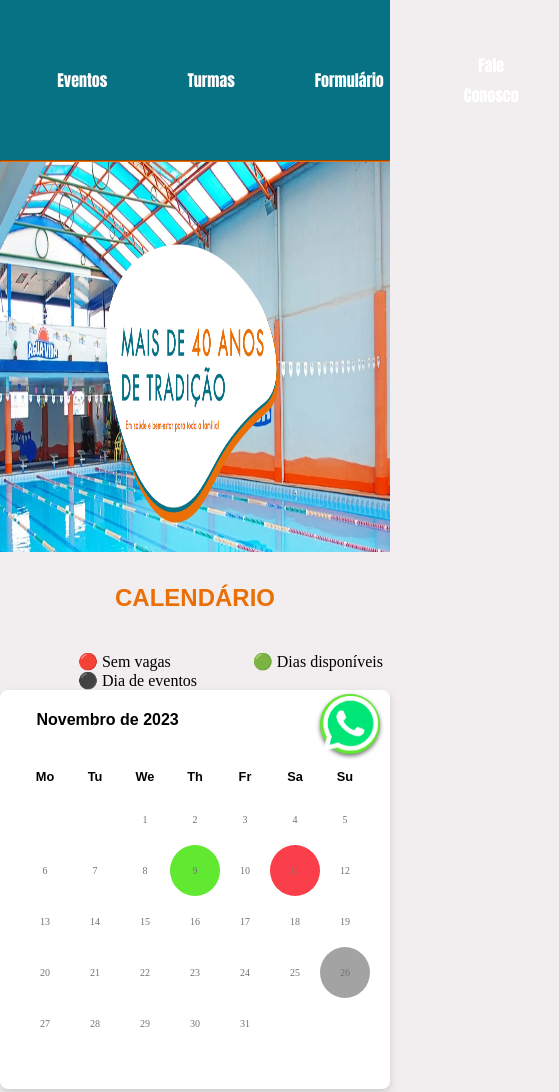
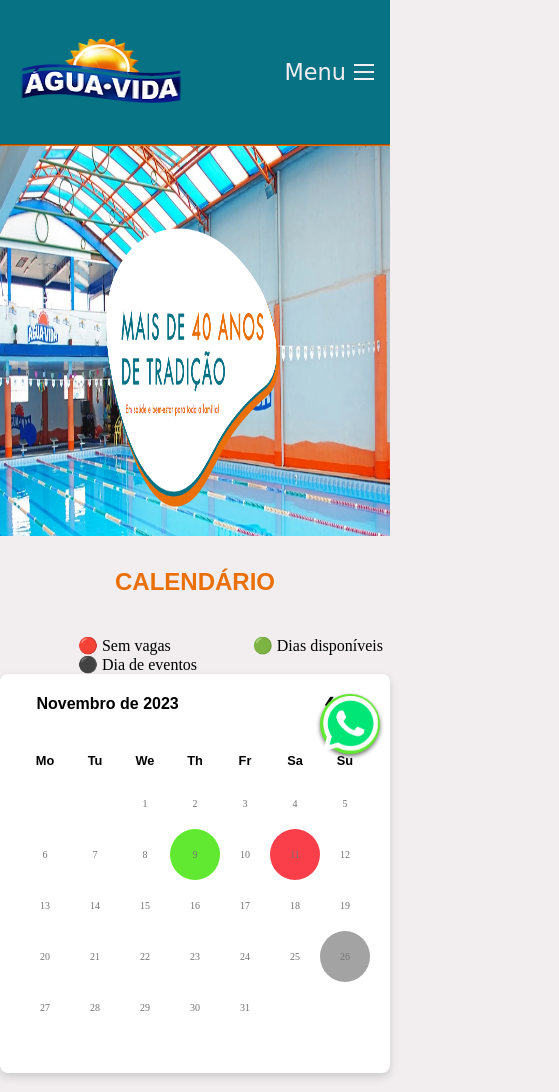
Before and after one commit to Milenaaraujoa/CPIprojetofinal, a plain HTML site: page index.html in a window 390 px wide. Shown: the top 1092 px of the page, 559 px wide, since content can reach past the window. Drawn offline with Linux system fonts and the light colour scheme; a web font is replaced by a local one.

Commit message:
Arrumando menu

```diff
--- a/estilo.css
+++ b/estilo.css
@@ -6,7 +6,7 @@
     src: local('Futura LT Regular'), url('FuturaLT.woff') format('woff');
     }
 
-* {
+*, ul {
     box-sizing: border-box;
     margin: 0;
     padding: 0;
@@ -18,55 +18,63 @@ body {
            overflow-x: hidden;
         }
 
+
+        header{
+            display: flex;
+            align-items: center;
+            justify-content: center;
+            background-color:  #087285;
+            padding: 1rem;
+            height: 9rem;
+        }
         /*menu*/
-.cabecalho {
-    display: inline-flex;
-    flex-direction: row;
-    align-items: center;
-    justify-content: right;
-    background-color: #087285;
-    padding: 10px;
-    width: 100%;
-    height: 80px;
-    justify-content: center;
+
+.imgtexto{
+    width: 200px;
+    height: 67px;
+    margin-right: 100px;
 }
 
-.imgtexto{
-    width: 10%;
-    height: 50px;
-    margin-left: 20px;
-    padding-right: 50px;
+.menu {
+    list-style: none;
+    display: flex;
+    gap: 0.5rem;
 }
-
-.a-menu {
-    display: flex;
-    font: 1.2rem 'Anton', sans-serif;
-    text-decoration: none;
-    line-height: 20px;
+.menu a {
+    display: block;
+    font: 1.4rem 'Anton', sans-serif;
+    padding: 1.5rem;
+    border-radius: 0.5rem;
     text-align: center;
     padding: 40px;
+    text-decoration: none;
 
 }
 
 /* cor para quando o link for clicado */
-.a-menu:visited,
-.a-menu:link {
+.menu a:visited,
+.menu a:link {
     color: #FFF;
 }
 
 /* cor para quando passar o mouse sobre o link */
-.a-menu:hover,
-.a-menu:active {
+.menu a:hover,
+.menu a:active {
     color: #EA6F07;
+}
+
+.label-menu, .checkbox{
+    display: none;
 }
 
 hr{
     border-color: #EA6F07;
+    width: 100%;
 }
 
 /*banner*/
 
-header img{
+main img{
     width: 100%;
     height: auto;
     margin-bottom: 2%;
@@ -419,37 +427,72 @@ input[type="reset"]{
 
 @media screen and (max-width: 768px) {
 
-    .cabecalho {
-        display: flex;
-        align-items: center;
-        justify-content: center;
-        background-color: #087285;
-        padding: 10px;
+
+    .menu{
+        display: block;
+        position: absolute;
+        top: 9rem;
+        left: 0;
+        background: #087285;
+        text-align: center;
         width: 100%;
-        height: auto;
+        height: 0;
+        z-index: 1;
+        visibility: hidden;
+        overflow-y: hidden;
+        transition: 0.5s;
     }
 
-
-    .pg-img {
-        width: auto;
-        height: 50px;
-        margin-right: 10px;
+    .menu a{
+        padding: 1rem 0;
+        margin-inline: 1rem;
+        border-bottom: 0.0645rem solid rgba(0, 0, 0, 0.16);
 
     }
 
-    .a-menu {
-        font: 1rem 'Anton', sans-serif;
-        text-decoration: none;
-        line-height: 30px;
-        text-align: center;
+    .label-menu{
+        display: flex;
+        align-items: center;
+        gap: 0.5rem;
+        color:#F2EEF0;
+        cursor: pointer;
     }
 
-    .a-menu a {
-        padding: 10px;
-        margin: 0 5px;
+    .hamburguer{
+        border-top: 0.125rem solid;
+        width: 1.25rem;
     }
 
-    header img{
+    .hamburguer::before, .hamburguer::after{
+        content: " ";
+        display: block;
+        width: 1.25rem;
+        height: 0.125rem;
+        background: currentColor;
+        margin-top: 0.3125rem;
+        position: relative;
+        transition: 0.3s;
+    }
+
+    .checkbox:checked ~ .menu{
+        height: calc(100vh - 37rem);
+        visibility: visible;
+        overflow-y: auto;
+    }
+
+    .checkbox:checked ~ .label-menu .hamburguer{
+        border-top-color: transparent;
+    }
+
+    .checkbox:checked ~ .label-menu .hamburguer::before{
+        transform: rotate(136deg);
+    }
+
+    .checkbox:checked ~ .label-menu .hamburguer::after{
+        transform: rotate(-136deg);
+    }
+
+    main img{
         height: 390px;
     }
 
--- a/index.html
+++ b/index.html
@@ -12,19 +12,27 @@
 
 </head>
 <body>
-    <nav class="cabecalho">
+    <header>
 		<img class="imgtexto" src="img/logo.png" alt="logo da academia agua vida">
-        <a class="a-menu" href="#">Home</a>
-			<a class="a-menu" href="#2">Eventos</a>
-			<a class="a-menu" href="#3">Turmas</a>
-			<a class="a-menu" href="#4">Formulário</a>
-			<a class="a-menu" href="https://www.instagram.com/academia_aguavida/" target="_blank">Fale Conosco</a>
 
+       <nav class="nav">
+        <input type="checkbox" id="checkbox" class="checkbox" />
+        <label for="checkbox" class="label-menu"> Menu <span class="hamburguer"></span></label>
+        <ul class="menu">
+        <li><a class="link" href="#">Home</a></li>
+			<li><a href="#2">Eventos</a></li>
+			<li><a href="#3">Turmas</a></li>
+			<li><a href="#4">Formulário</a></li>
+			<li><a href="https://www.instagram.com/academia_aguavida/" target="_blank">Fale Conosco</a></li>
+		</ul>
 	</nav>
+</header>
+
 	<hr/>
-    <header>
+
+        <main>
 		<img src="img/banner.png">
-	</header>
+    </main>
 	<section>
 		<div id="main">
 			<h2>CALENDÁRIO</h2>
```
